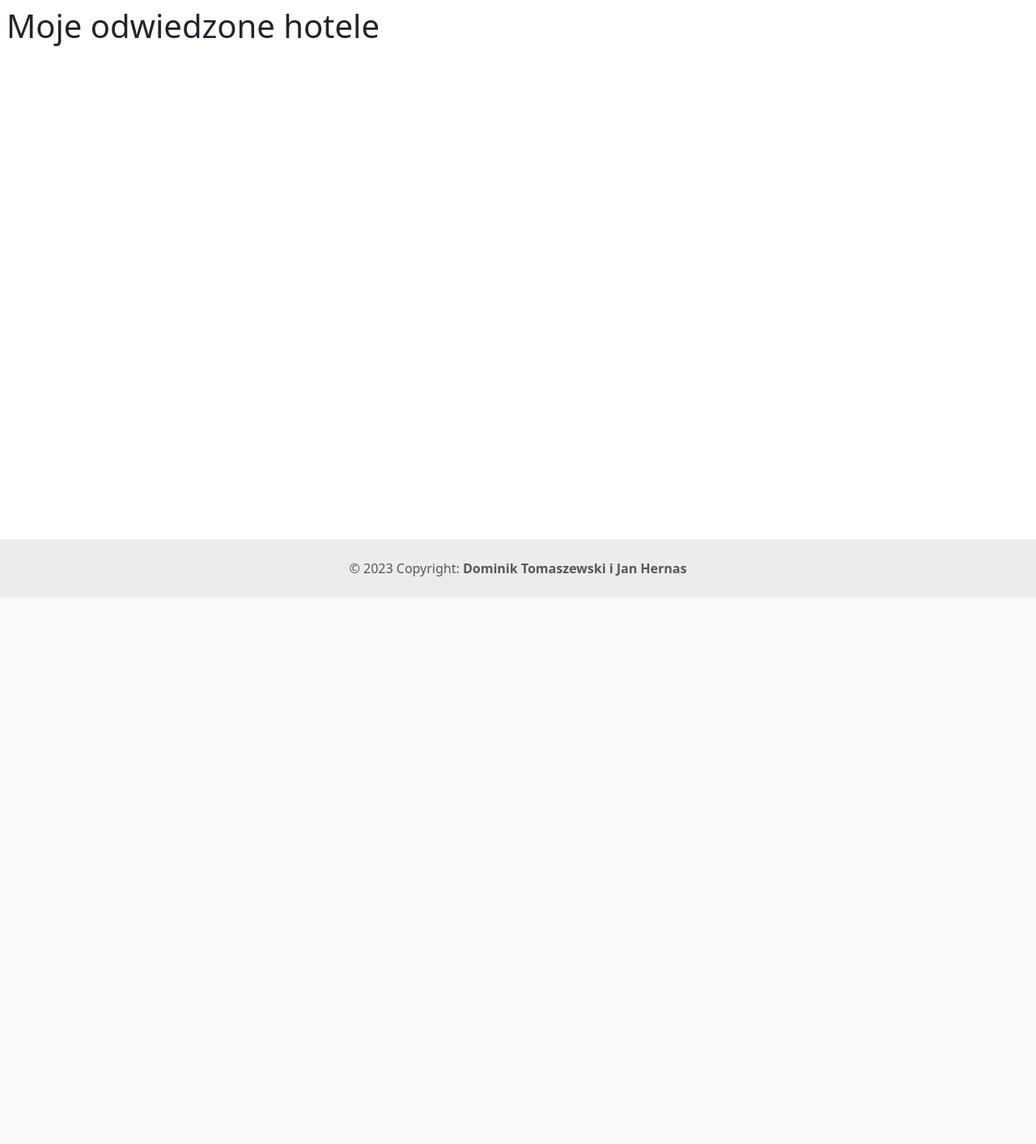
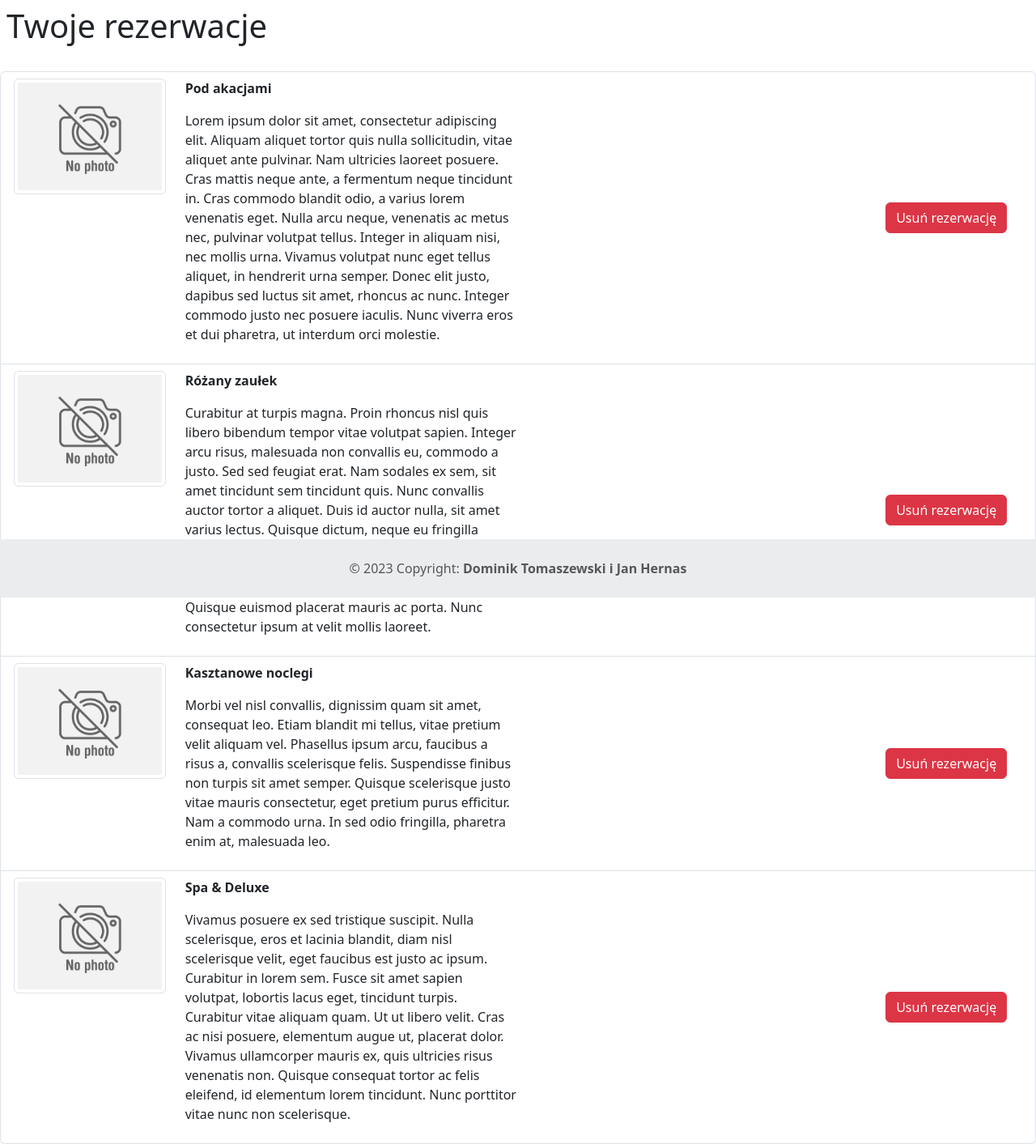
Before and after one commit to jasiex01/PO_project, a Flask app: page /hotelsRemoveReservation in a window 1280 px wide. Shown: the part 62-1475 px from the top of the page at 81% size. Before the commit the page ends 800 px from the top, so only its background shows below. Run offline with Flask 2, Linux system fonts and the light colour scheme.

Commit message:
change hotelsRemoveReservation

```diff
--- a/app.py
+++ b/app.py
@@ -63,7 +63,7 @@ def hotelView():
 
 @app.route('/hotelsRemoveReservation')
 def hotelRemoveReservation():
-    return render_template('hotelsRemoveReservation.html')
+    return render_template('hotelsRemoveReservation.html', hotels=VALUES)
 
 @app.route('/insert_user', methods=['POST'])
 def insert_user():
--- a/templates/hotels.html
+++ b/templates/hotels.html
@@ -2,7 +2,7 @@
 {% extends "base.html" %}
 {%block title %} {%endblock%}
 {%block content %}
-<h1 class="h1 m-2">Moje odwiedzone hotele</h1>
+<h1 class="h1 m-2">{%block mainTitle %}{%endblock%}</h1>
     <br/>
 
     <!--Tutaj jakos podana lista z hotelami-->
--- a/templates/hotelsRemoveReservation.html
+++ b/templates/hotelsRemoveReservation.html
@@ -1,7 +1,25 @@
 <!DOCTYPE html>
-{% extends "hotels.html" %}
-{%block title %} Oceń hotele {%endblock%}
-{% block actionButton %}
+{% extends "base.html" %}
+{%block title %} Usuń rezerwacje {%endblock%}
+{%block content %}
+<h1 class="h1 m-2">Twoje rezerwacje</h1>
+    <br/>
+
+    <!--Tutaj jakos podana lista z hotelami-->
+    <ul class="list-group">
+        {% for hotel in hotels %}
+        <li class="list-group-item">
+            <div class="row">
+                <div class="col">
+                    <img src="static/noPhoto.jpg" class="fixed-im img-thumbnail" alt="...">
+                </div>
+                <div class="col-8">
+                    <p class="fw-bold">{{hotel[1]}}</p>
+                    <p style="width:50%">
+                        {{hotel[2]}}
+                    </p>
+                </div>
+                <div class="col align-items-center my-auto text-center">
                 <!-- Button trigger modal -->
                 <button type="button" class="btn btn-danger" data-bs-toggle="modal" data-bs-target="#exampleModal">
                 Usuń rezerwację
@@ -25,4 +43,9 @@
                 </div>
                 </div>
                 <!-- Modal -->
-{% endblock actionButton %}
+                </div>
+            </div>
+        </li>
+    {% endfor %}
+    </ul>
+{%endblock content%}
```
Lines whose indentation alone changed are shown as unchanged.
